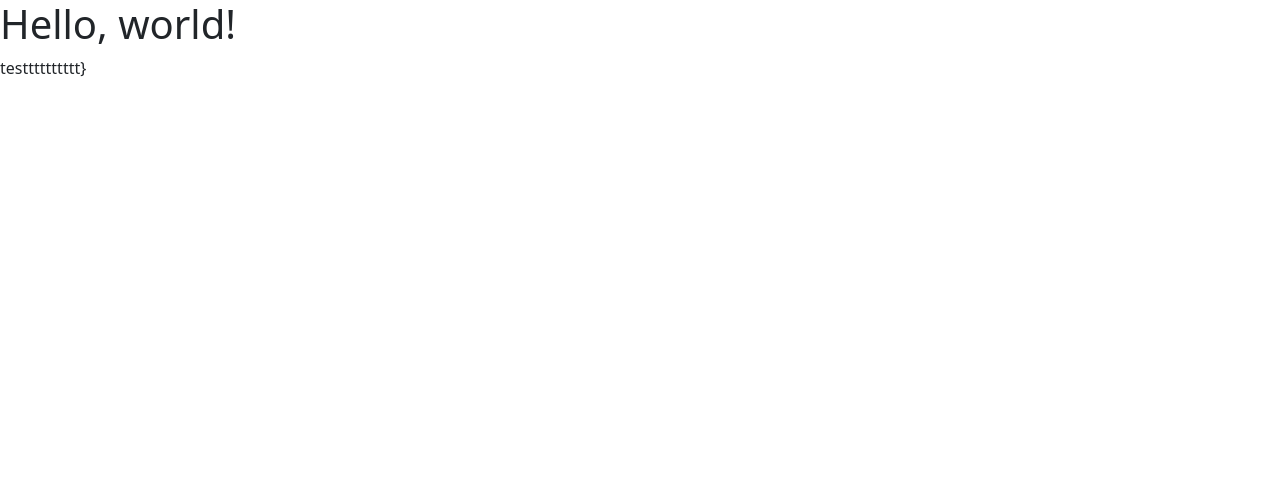
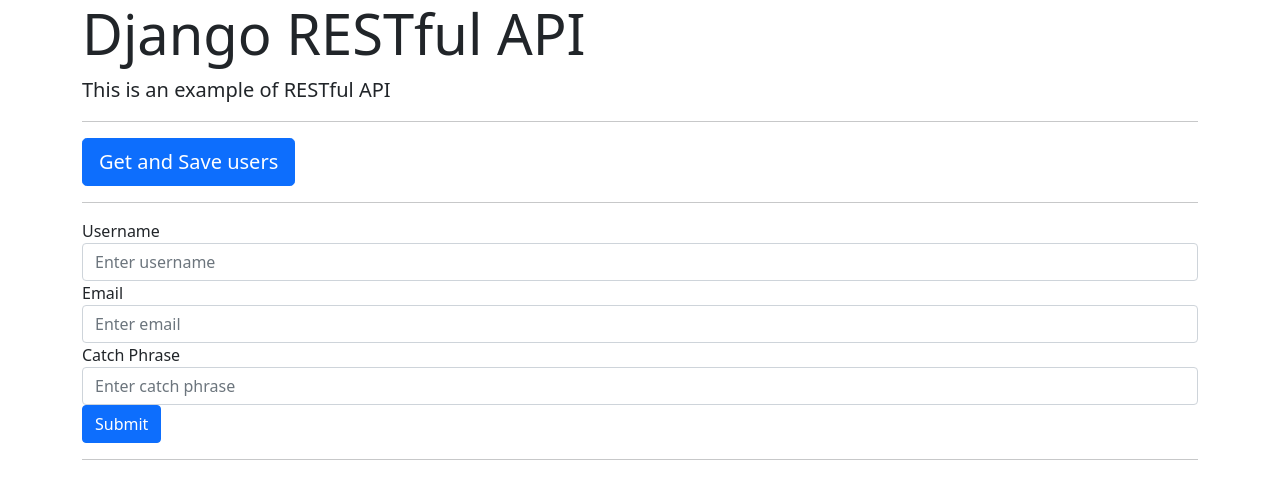
Before and after one commit to nat236919/django-api-test, a Django app: page / in a window 1280 px wide. Shown: the top 499 px of the page. Run offline with Django 3.2, Linux system fonts and the light colour scheme; some libraries are stand-ins or nearby versions.

Commit message:
POST form data

```diff
--- a/mysite/myapi/templates/myapi/index.html
+++ b/mysite/myapi/templates/myapi/index.html
@@ -4,24 +4,89 @@
     <!-- Required meta tags -->
     <meta charset="utf-8">
     <meta name="viewport" content="width=device-width, initial-scale=1">
-
     <!-- Bootstrap CSS -->
     <link href="https://cdn.jsdelivr.net/npm/bootstrap@5.0.0-beta1/dist/css/bootstrap.min.css" rel="stylesheet" integrity="sha384-giJF6kkoqNQ00vy+HMDP7azOuL0xtbfIcaT9wjKHr8RbDVddVHyTfAAsrekwKmP1" crossorigin="anonymous">
-
     <title>Hello, world!</title>
   </head>
   <body>
-    <h1>Hello, world!</h1>
-    <p>{{ data }}}</p>
-    <!-- Optional JavaScript; choose one of the two! -->
+    <div class="container">
+      <!-- Header -->
+      <div class="jumbotron">
+        <h1 class="display-4">Django RESTful API</h1>
+        <p class="lead">This is an example of RESTful API</p>
+      </div>
 
-    <!-- Option 1: Bootstrap Bundle with Popper -->
+      <!-- Content -->
+      <div>
+        <!-- 1. Get and Save Users -->
+        <hr>
+        <a class="btn btn-primary btn-lg" onclick="get_data_from_url('https://jsonplaceholder.typicode.com/users');" role="button">Get and Save users</a>
+
+        <!-- 2. Add a user -->
+        <hr>
+        <form action="/" method="post">
+          {% csrf_token %}
+          <div class="form-group">
+            <label for="usernameInput">Username</label>
+            <input type="username" class="form-control" id="usernameInput" name="usernameInput" placeholder="Enter username" required>
+          </div>
+          <div class="form-group">
+            <label for="emailInput">Email</label>
+            <input type="email" class="form-control" id="emailInput" name="emailInput" placeholder="Enter email" required>
+          </div>
+          <div class="form-group">
+            <label for="catchPhraseInput">Catch Phrase</label>
+            <input type="string" class="form-control" id="catchPhraseInput" name="catchPhraseInput" placeholder="Enter catch phrase" required>
+          </div>
+          <button type="submit" class="btn btn-primary">Submit</button>
+        </form>
+
+        <!-- 3. Display all users -->
+        <hr>
+        {% if data %}
+          <a class="btn btn-info btn-lg" href="#" role="button">Display all users</a>
+        {% endif %}
+      </div>
+
+      <!-- Result -->
+      <div>
+      {% if data %}
+        {% for user in data %}
+          <p>{{ user.id }} : {{ user.username }} -- {{ user.email }} -- {{ user.catch_phrase }}</p>
+        {% endfor %}
+      {% endif %}
+      </div>
+    </div>
+    <!-- Bootstrap Bundle with Popper -->
     <script src="https://cdn.jsdelivr.net/npm/bootstrap@5.0.0-beta1/dist/js/bootstrap.bundle.min.js" integrity="sha384-ygbV9kiqUc6oa4msXn9868pTtWMgiQaeYH7/t7LECLbyPA2x65Kgf80OJFdroafW" crossorigin="anonymous"></script>
+    <!-- Axios -->
+    <script src="https://cdnjs.cloudflare.com/ajax/libs/axios/0.21.0/axios.min.js" integrity="sha512-DZqqY3PiOvTP9HkjIWgjO6ouCbq+dxqWoJZ/Q+zPYNHmlnI2dQnbJ5bxAHpAMw+LXRm4D72EIRXzvcHQtE8/VQ==" crossorigin="anonymous"></script>
+    <!-- personal script -->
+    <script>
+      async function get_data_from_url(url) {
+        try {
+          let response = await axios.get(url);
+          let data = response.data;
+          console.log(data);
+        } catch (error) {
+          console.error(error);
+        }
+      }
 
-    <!-- Option 2: Separate Popper and Bootstrap JS -->
-    <!--
-    <script src="https://cdn.jsdelivr.net/npm/@popperjs/core@2.5.4/dist/umd/popper.min.js" integrity="sha384-q2kxQ16AaE6UbzuKqyBE9/u/KzioAlnx2maXQHiDX9d4/zp8Ok3f+M7DPm+Ib6IU" crossorigin="anonymous"></script>
-    <script src="https://cdn.jsdelivr.net/npm/bootstrap@5.0.0-beta1/dist/js/bootstrap.min.js" integrity="sha384-pQQkAEnwaBkjpqZ8RU1fF1AKtTcHJwFl3pblpTlHXybJjHpMYo79HY3hIi4NKxyj" crossorigin="anonymous"></script>
-    -->
+      async function post_data_to_url(url) {
+        try {
+          let payload = {
+            "username": "test",
+            "email": "343434@aaa.com",
+            "catch_phrase": "3434"
+          };
+          let response = await axios.post(url, payload);
+          let data = response.data;
+          console.log(data);
+        } catch (error) {
+          console.error(error);
+        }
+      }
+  </script>
   </body>
 </html>
--- a/mysite/myapi/views.py
+++ b/mysite/myapi/views.py
@@ -12,7 +12,15 @@ class UserViewSet(viewsets.ModelViewSet):
 
 # Index render
 def index(request):
-    context = {
-        'data': 'testttttttttt',
-    }
+    if request.method == 'POST':
+        post_data = {
+            'username': request.POST.get('usernameInput'),
+            'email': request.POST.get('emailInput'),
+            'catch_phrase': request.POST.get('catchPhraseInput')
+        }
+        new_user = User(**post_data)
+        new_user.save()
+
+    users = User.objects.all().order_by('id')
+    context = {'data': users}
     return render(request, 'myapi/index.html', context)
```
